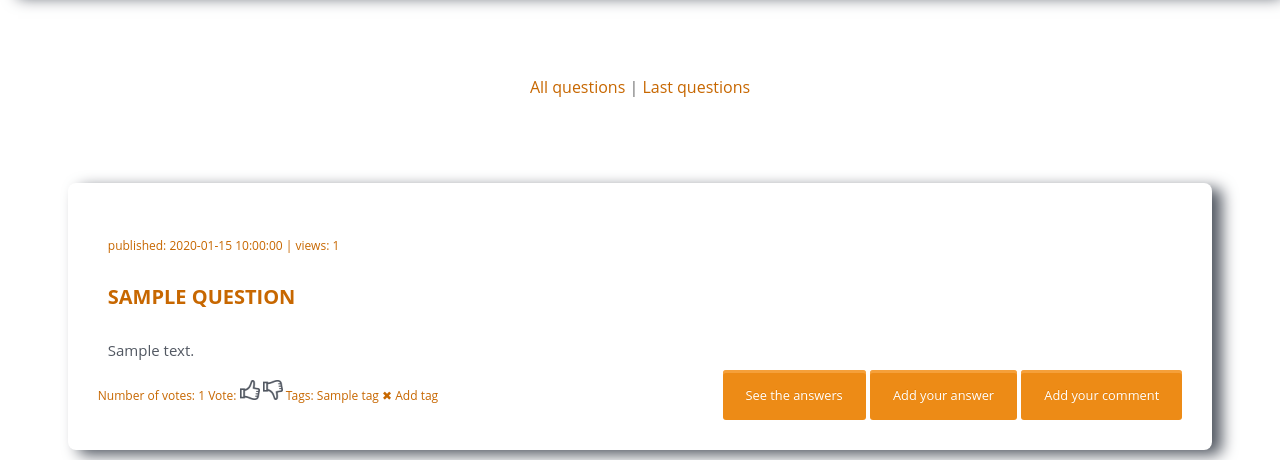
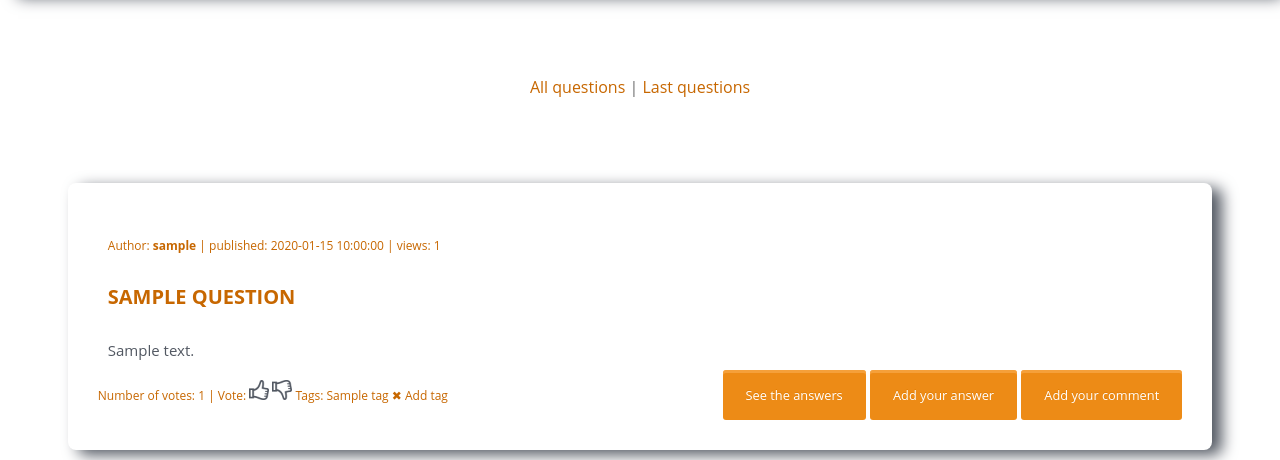
Before and after one commit to michal-bed/ask-mate-foodie, a Flask app: template templates/list.html in a window 1280 px wide. Shown: the part 1100-1560 px from the top of the page. Run offline with Flask 2, Linux system fonts and the light colour scheme; the template is opened without the code that fills it: most values are stand-ins (such as "Sample title", 1, 10 or a date in 2020); some libraries are stand-ins or nearby versions.

Commit message:
display author

```diff
--- a/static/style.css
+++ b/static/style.css
@@ -310,6 +310,10 @@ a.ask-user-button {
     margin-bottom: 5em;
 }
 
+.author{
+    font-weight: bold;
+}
+
 /************LIST display****************/
 
 .date {
--- a/templates/list.html
+++ b/templates/list.html
@@ -101,7 +101,7 @@
 
 	{% for question in questions_data %}
 	<div class="box" id="{{question.id}}">
-		<p class="date">published: {{ question["submission_time"] }} | views: {{ question["view_number"] }} </p>
+		<p class="date">Author: <a class="author" href="/user/{{ user_id }}">{{ question.user_name }} </a>| published: {{ question["submission_time"] }} | views: {{ question["view_number"] }} </p>
 		<div class="comment-block">
 			{% if question['image'] %}
 			<img class="question-photo-embed" alt="question image" src="{{ url_for('static', filename=question['image']) }}"> {% endif %}
@@ -127,7 +127,8 @@
             {% set downvote_link = downvote_link ~ "#" ~ question.id %}
         {% endif %}
 	  	<div class="box-voting">
-			<p class="date"> Number of votes: {{ question["vote_number"] }} Vote:
+			<p class="date">
+                Number of votes: {{ question["vote_number"] }} | Vote:
 				<a href="{{upvote_link}}">
 					<img class="thumb" alt="thumbup" src="{{ url_for('static', filename='Pictures/iconmonstr-thumb-10-240.png') }}">
 				</a>
```
